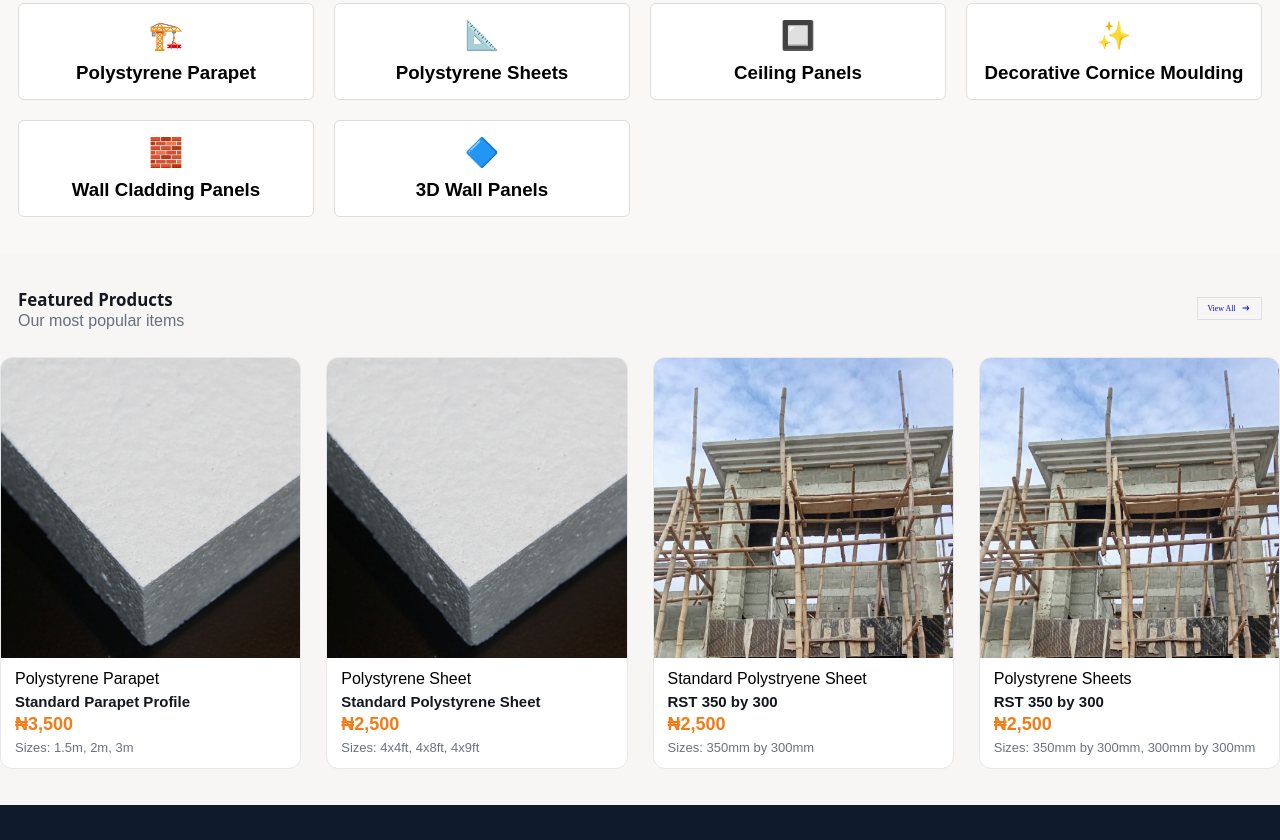
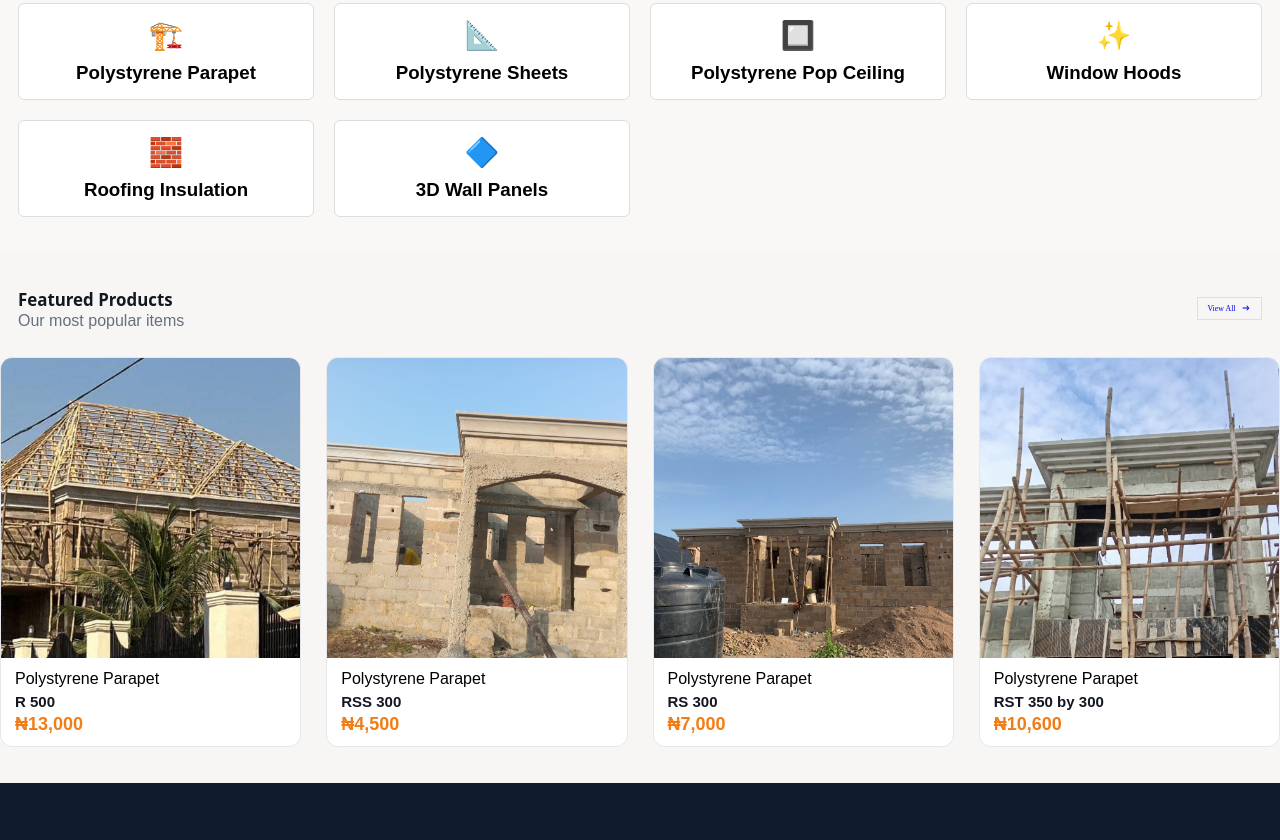
Before and after one commit to Tiahaleem/leemtechbuild, a plain HTML site: page index.html in a window 1280 px wide. Shown: the part 869-1709 px from the top of the page. Drawn offline with Linux system fonts and the light colour scheme.

Commit message:
Add files via upload

```diff
--- a/cartBadge.js
+++ b/cartBadge.js
@@ -1,27 +1,16 @@
-// ===============================
-// UPDATE CART BADGE
-// ===============================
 function updateCartBadge() {
     const badge = document.getElementById("cart-count");
     if (!badge) return;
 
     const cart = JSON.parse(localStorage.getItem("cart")) || [];
 
-    // count total quantity
     const totalItems = cart.reduce((total, item) => {
-        return total + item.quantity;
+        return total + (item.quantity || 0);
     }, 0);
 
     badge.textContent = totalItems;
-
-    // hide badge if empty
-    if (totalItems === 0) {
-        badge.style.display = "none";
-    } else {
-        badge.style.display = "flex";
-    }
+    badge.style.display = totalItems > 0 ? "flex" : "none";
 }
 
-
-// Run on page load
 document.addEventListener("DOMContentLoaded", updateCartBadge);
+window.addEventListener("storage", updateCartBadge);
--- a/index.css
+++ b/index.css
@@ -37,7 +37,7 @@
 
 .nav_icon_txt span {
     font-family: "Space Grotesk", system-ui, sans-serif;
-    font-size: 12px;
+    font-size: 16px;
     font-weight: 700;
     color: rgb(247, 247, 247);
 }
@@ -172,7 +172,7 @@
     display: flex;
     align-items: center;
     overflow: hidden;
-    background: #020617 url(image/hero-construction-BeXkIJK3.jpg) center/cover no-repeat;
+    background: #020617 url(image/home_bg.jpg) center/cover no-repeat;
 }
 .Home_display::before{
     content: "";
--- a/index.html
+++ b/index.html
@@ -51,8 +51,8 @@
 <span><svg xmlns="http://www.w3.org/2000/svg" width="12" height="12" viewBox="0 0 24 24"><path fill="rgb(53, 114, 212)" d="M4.25 12a7.75 7.75 0 1 1 15.5 0a7.75 7.75 0 0 1-15.5 0" opacity="0.5"/></svg></span>
 <span>New Arrivals Available</span>
 </div> -->
-<h1>Polystyrene Cornice & Pop Ceiling</h1>
-<p>Premium Polystyrene Ceiling & Wall Decoration. Browse our catalog and place your order via WhatsApp — fast, easy, no online payment needed.</p>
+<h1>Polystyrene Products & Pop Ceiling</h1>
+<p>High-quality Polystyrene Ceiling , External Cornices (Parapet),Wall Decoration & Insulated Roofing Sheets(PU). Browse our catalog and place your order via WhatsApp — fast, easy, with payment on delivery and no online payment needed.</p>
 <div class="hero_actions">
     <a href="" class="btn_primary">
         Browse Products
@@ -118,7 +118,7 @@ Polystyrene Sheets
         🔲
             </div>
             <h3>
-Ceiling Panels
+Polystyrene Pop Ceiling
             </h3>
         </div>
         <!--  -->
@@ -127,7 +127,7 @@ Ceiling Panels
 ✨
             </div>
             <h3>
-                Decorative Cornice Moulding
+                Window Hoods
             </h3>
         </div>
         <!--  -->
@@ -136,7 +136,7 @@ Ceiling Panels
 🧱
                     </div>
             <h3>
-                Wall Cladding Panels
+                Roofing Insulation
             </h3>
         </div>
         <!--  -->
@@ -198,8 +198,7 @@ Ceiling Panels
                 <span>Leemtech PolyStryene Product</span>
             </a>
             <p>
-                Premium Polystyrene Ceiling & Wall Decoration. Your trusted supplier for
-                quality polystyrene building and decoration materials across Nigeria.
+                High-quality Polystyrene Ceiling, External Cornices (Parapet), Wall Decoration & Insulated Roofing Sheets (PU). Your trusted supplier for durable polystyrene building and decorative materials across Nigeria. Browse our catalog and place your order via WhatsApp — fast, easy, with payment on delivery and no online payment needed.
             </p>
         </div>
 
@@ -228,7 +227,7 @@ Ceiling Panels
 
     <!-- Copyright -->
     <div class="footer_bottom">
-        © 2026 PolyDecor Nigeria. All rights reserved.
+        © 2026 Leemtech PolyStryene Product Nigeria. All rights reserved.
     </div>
 
 </footer>
--- a/index.js
+++ b/index.js
@@ -1,13 +1,17 @@
+document.addEventListener("DOMContentLoaded", () => {
     const hamburger = document.querySelector(".hamburger");
     const menu = document.querySelector(".header_context");
 
+    if (hamburger && menu) {
         hamburger.addEventListener("click", () => {
             menu.classList.toggle("active");
         });
+    }
 
-// 🔥 show ONLY featured products
+    // 🔥 Show only featured products
+    if (typeof renderProducts === "function") {
         renderProducts(PRODUCTS, { featuredOnly: true });
+    }
 
-// document.addEventListener("DOMContentLoaded", () => {
-//     renderProducts(PRODUCTS, { featuredOnly: true });
-// });
+    updateCartBadge();
+});
--- a/products.js
+++ b/products.js
@@ -1,94 +1,53 @@
 const PRODUCTS = {
-    parapet: {
-        name: "Standard Parapet Profile",
+    R500: {
+        name: "R 500",
         category: "Polystyrene Parapet",
         description: "High-quality polystyrene parapet profile for building facades. Lightweight, durable and easy to install.",
-        image: "image/02-Polystyrene-Panels-White-Textured.jpg",
-
+        image: "image/R 500 Finished P.jpg",
         sizes: {
-            "1.5m": 3500,
-            "2m": 5000,
-            "3m": 7000
+            "price": 13000,
         },
         featured: true,
     },
 
-    sheet: {
-        name: "Standard Polystyrene Sheet",
-        category: "Polystyrene Sheet",
-        description: "High density ceiling and wall sheet for interior finishing and insulation.",
-        image: "image/02-Polystyrene-Panels-White-Textured.jpg",
-
+    Rss300: {
+        name: "RSS 300",
+        category: "Polystyrene Parapet",
+        description: "High-quality polystyrene parapet profile for building facades. Lightweight, durable and easy to install.",
+        image: "image/Rss 300.jpg",
         sizes: {
-            "4x4ft": 2500,
-            "4x8ft": 4000,
-            "4x9ft": 7000
-
-        },
-        featured: true,
-
-    },
-    RST_350mm_by_300mm_step:{
-        name: "RST 350 by 300",
-        category:"Standard Polystryene Sheet",
-        description:"High density ceiling and wall sheet for interior finishing and insulation.",
-        image:"image/RST 350mm by 300mm step.jpeg",
-                sizes: {
-            "350mm by 300mm": 2500
+            "price": 4500,
         },
         featured: true,
     },
-        RST_350mm_by_300mm:{
-        name: "RST 350 by 300",
-        category:"Polystyrene Sheets",
-        description:"High density ceiling and wall sheet for interior finishing and insulation.",
-        image:"image/RST 350mm by 300mm step.jpeg",
-                sizes: {
-            "350mm by 300mm": 2500,
-            "300mm by 300mm": 4000
+
+    Rs300: {
+        name: "RS 300",
+        category: "Polystyrene Parapet",
+        description: "High-quality polystyrene parapet profile for building facades. Lightweight, durable and easy to install.",
+        image: "image/Rs 300 original.jpg",
+        sizes: {
+            "price": 7000,
         },
         featured: true,
     },
-        RST_350mm_by_300mm_ste:{
+    RST_350mm_by_300mm_step: {
         name: "RST 350 by 300",
-        category:"Standard Polystryene Sheet",
-        description:"High density ceiling and wall sheet for interior finishing and insulation.",
-        image:"image/RST 350mm by 300mm step.jpeg",
-                sizes: {
-            "350mm by 300mm": 24500
+        category: "Polystyrene Parapet",
+        description: "High density ceiling and wall sheet for interior finishing and insulation.",
+        image: "image/RST 350mm by 300mm step.jpeg",
+        sizes: {
+            "price": 10600,
         },
-        featured: false,
+        featured: true,
     },
-        RST_350mm_by_300mmstep:{
-        name: "RST 350 by 300",
-        category:"Polystyrene Sheets",
-        description:"High density ceiling and wall sheet for interior finishing and insulation.",
-        image:"image/RST 350mm by 300mm step.jpeg",
-
-                sizes: {
-            "350mm by 300mm": 2500
-        },
-        featured: false,
-    },
-            RST_350mm_by_300mms:{
-        name: "RST 350 by 300",
-        category:"Polystyrene Sheets",
-        description:"High density ceiling and wall sheet for interior finishing and insulation.",
-        image:"image/RST 350mm by 300mm step.jpeg",
-
-                sizes: {
-            "350mm by 300mm": 23500
-        },
-        featured: false,
-    },
-                RST_350mm_by_300mmms:{
-        name: "RST 350 by 300",
-        category:"Polystyrene Sheets",
-        description:"High density ceiling and wall sheet for interior finishing and insulation.",
-        image:"image/RST 350mm by 300mm step.jpeg",
-
-                sizes: {
-            "350mm by 300mm": 235500
+     RS450: {
+        name: "RS 450",
+        category: "Polystyrene Parapet",
+        description: "High density ceiling and wall sheet for interior finishing and insulation.",
+        image: "image/Rs450.jpeg",
+        sizes: {
+            "price": 13000,
         },
         featured: false,
     },
--- a/renderProducts.js
+++ b/renderProducts.js
@@ -6,7 +6,6 @@ function renderProducts(data = PRODUCTS, options = {}) {
 
     grid.innerHTML = "";
 
-    // Convert to array safely
     const productArray = Array.isArray(data)
         ? data
         : Object.entries(data);
@@ -15,12 +14,9 @@ function renderProducts(data = PRODUCTS, options = {}) {
 
         let id, product;
 
-        // If coming from PRODUCTS object
         if (!Array.isArray(data)) {
             [id, product] = item;
-        }
-        // If coming from filtered array
-        else {
+        } else {
             product = item;
             id = Object.keys(PRODUCTS).find(
                 key => PRODUCTS[key] === product
@@ -55,10 +51,9 @@ function renderProducts(data = PRODUCTS, options = {}) {
 
                 <div class="price_cart_flex">
                     <div class="price">
-                        <span class="current">₦${firstPrice.toLocaleString()}</span>
+                        <span class="current">₦${Number(firstPrice).toLocaleString()}</span>
                     </div>
 
-                    <p class="size">Sizes: ${sizeList}</p>
                 </div>
             </div>
         `;
@@ -66,6 +61,4 @@ function renderProducts(data = PRODUCTS, options = {}) {
         grid.appendChild(card);
     });
 }
-// document.addEventListener("DOMContentLoaded", () => {
-//     renderProducts(productsArray);
-// });
+                    // <p class="size">Sizes: ${sizeList}</p>
```
Also changed, not shown: product.html (+2 -2 lines), productPage.js (+7 -6 lines), shop.html (+3 -3 lines), image/R 500 Finished P.jpg (added), image/R 500 Product Display.jpg (added), image/RST 300 F P.jpg (added), image/RST 300.jpg (added), image/Rs 300 original.jpg (added), image/Rs 300.jpg (added), image/Rs450.jpeg (added), image/Rss 300.jpg (added), image/WhatsApp Image 2026-03-17 at 6.53.11 AM.jpeg (added), image/home_bg.jpg (added), image/polysteren block.jpg (added). Lines whose indentation alone changed are shown as unchanged.
